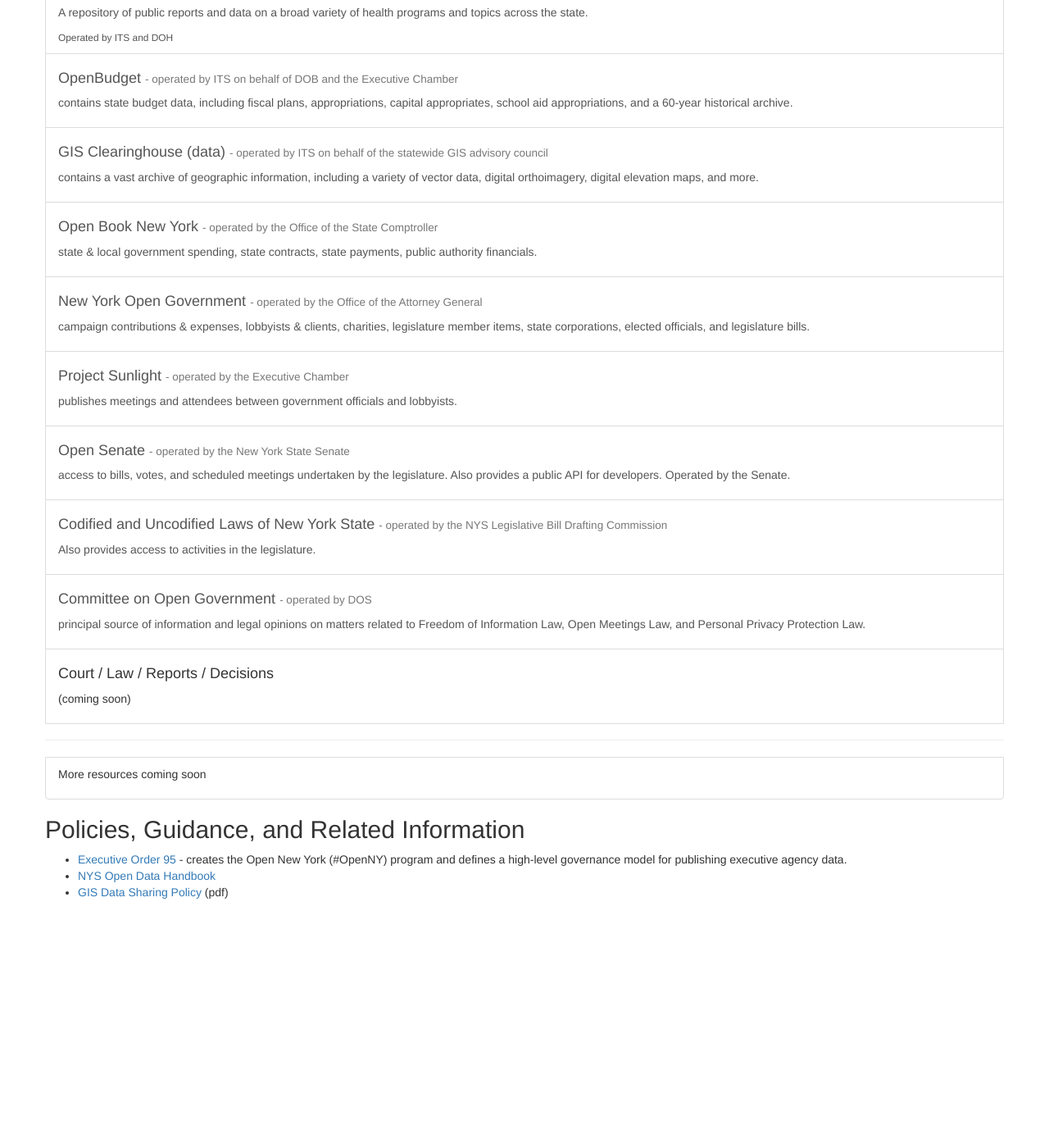
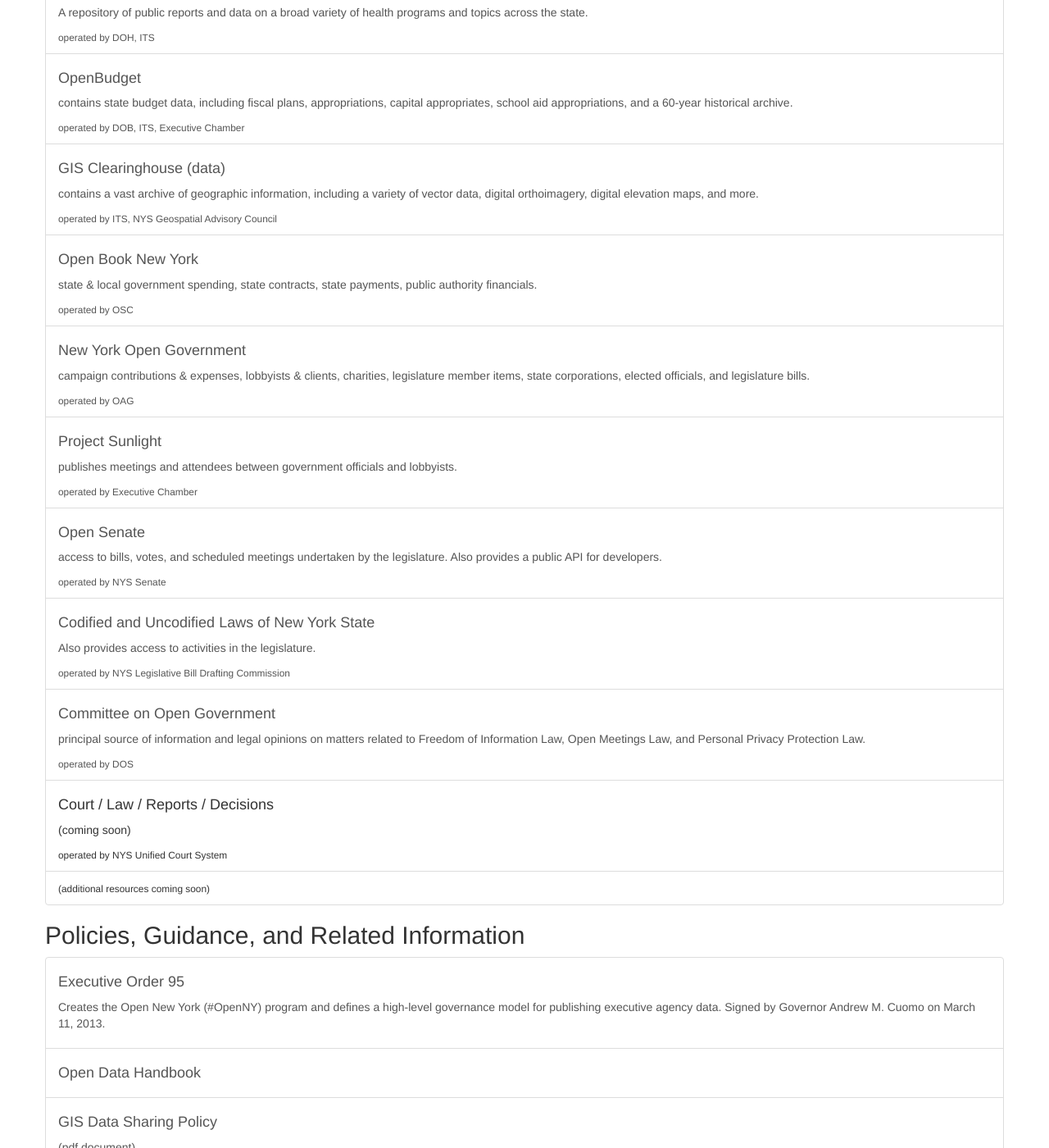
Before and after one commit to technickle/open-data-resources, a Jekyll site: the page built from resources/index.md, in a window 1280 px wide and 1400 px high, scrolled down 364 px. Shown: the whole window at 82% size. Built offline with Jekyll 4.4.1, drawn with Linux system fonts in a browser that asks for light colours; nearby versions of some CDN libraries; before the commit the page ends 1472 px from its top, so only the background shows below that; some of the changed text lies outside the part shown.

Commit message:
Update index.md

```diff
--- a/resources/index.md
+++ b/resources/index.md
@@ -9,56 +9,76 @@ layout: default
   <a class="list-group-item" href="https://data.ny.gov">
     <h4>data.ny.gov</h4>
     <p>Contains data from state agencies, authorities, etc, within the executive branch, including Health Data NY.</p>
-    <small>- Operated by ITS on behalf of the Executive Chamber</small>
+    <small>operated by ITS, Executive Chamber</small>
   </a>
   <a class="list-group-item" href="https://health.data.ny.gov">
     <h4>Health Data NY</h4>
     <p>A repository of public reports and data on a broad variety of health programs and topics across the state.</p>
-    <small>Operated by ITS and DOH</small>
+    <small>operated by DOH, ITS</small>
   </a>
   <a class="list-group-item" href="http://openbudget.ny.gov">
-    <h4>OpenBudget <small>- operated by ITS on behalf of DOB and the Executive Chamber</small></h4>
+    <h4>OpenBudget </h4>
     <p>contains state budget data, including fiscal plans, appropriations, capital appropriates, school aid appropriations, and a 60-year historical archive.</p>
+    <small>operated by DOB, ITS, Executive Chamber</small>
   </a>
   <a class="list-group-item" href="http://gis.ny.gov/gisdata/">
-    <h4>GIS Clearinghouse (data) <small>- operated by ITS on behalf of the statewide GIS advisory council</small></h4>
-    <p>contains a vast archive of geographic information, including a variety of vector data, digital orthoimagery, digital elevation maps, and more. </p>
+    <h4>GIS Clearinghouse (data)</h4>
+    <p>contains a vast archive of geographic information, including a variety of vector data, digital orthoimagery, digital elevation maps, and more.</p>
+    <small>operated by ITS, NYS Geospatial Advisory Council</small>
   </a>
   <a class="list-group-item" href="http://www.openbooknewyork.com/">
-    <h4>Open Book New York <small>- operated by the Office of the State Comptroller</small></h4>
+    <h4>Open Book New York</h4>
     <p>state & local government spending, state contracts, state payments, public authority financials.</p>
+     <small>operated by OSC</small>
   </a>
   <a class="list-group-item" href="http://www.nyopengovernment.com/NYOG/">
-    <h4>New York Open Government <small>- operated by the Office of the Attorney General</small></h4>
+    <h4>New York Open Government</h4>
     <p>campaign contributions & expenses, lobbyists & clients, charities, legislature member items, state corporations, elected officials, and legislature bills.</p>
+    <small>operated by OAG</small>
   </a>
   <a class="list-group-item" href="http://www.projectsunlight.ny.gov/">
-    <h4>Project Sunlight <small>- operated by the Executive Chamber</small></h4>
+    <h4>Project Sunlight</h4>
     <p>publishes meetings and attendees between government officials and lobbyists.</p>
+    <small>operated by Executive Chamber</small>
   </a>
   <a class="list-group-item" href="http://www.nysenate.gov/open">
-    <h4>Open Senate <small>- operated by the New York State Senate</small></h4>
-    <p>access to bills, votes, and scheduled meetings undertaken by the legislature. Also provides a public API for developers. Operated by the Senate.</p>
+    <h4>Open Senate</h4>
+    <p>access to bills, votes, and scheduled meetings undertaken by the legislature. Also provides a public API for developers.</p>
+    <small>operated by NYS Senate</small>
   </a>
   <a class="list-group-item" href="http://public.leginfo.state.ny.us/lawssrch.cgi?NVLWO:">
-    <h4>Codified and Uncodified Laws of New York State <small>- operated by the NYS Legislative Bill Drafting Commission</small></h4>
+    <h4>Codified and Uncodified Laws of New York State</h4>
     <p>Also provides access to activities in the legislature.</p>
+    <small>operated by NYS Legislative Bill Drafting Commission</small>
   </a>
   <a class="list-group-item" href="http://www.dos.ny.gov/coog/">
-    <h4>Committee on Open Government <small>- operated by DOS</small></h4>
+    <h4>Committee on Open Government</h4>
     <p>principal source of information and legal opinions on matters related to Freedom of Information Law, Open Meetings Law, and Personal Privacy Protection Law.</p>
+    <small>operated by DOS</small>
   </a>
   <span class="list-group-item">
     <h4>Court / Law / Reports / Decisions</h4>
     <p>(coming soon)</p>
+    <small>operated by NYS Unified Court System</small>
   </span>
-  <hr />
   <span class="list-group-item">
-    <p>More resources coming soon</p>
+    <small>(additional resources coming soon)</small>
   </span>
 </div>
 
 ## Policies, Guidance, and Related Information
-* [Executive Order 95](http://www.governor.ny.gov/news/no-95-using-technology-promote-transparency-improve-government-performance-and-enhance-citizen) - creates the Open New York (#OpenNY) program and defines a high-level governance model for publishing executive agency data.
-* [NYS Open Data Handbook](http://nys-its.github.io/open-data-handbook/)
-* [GIS Data Sharing Policy](https://www.its.ny.gov/policy/NYS-P10-003.pdf) (pdf)
+
+<div class="list-group">
+  <a class="list-group-item" href="http://www.governor.ny.gov/news/no-95-using-technology-promote-transparency-improve-government-performance-and-enhance-citizen">
+    <h4>Executive Order 95</h4>
+    <p>Creates the Open New York (#OpenNY) program and defines a high-level governance model for publishing executive agency data. Signed by Governor Andrew M. Cuomo on March 11, 2013.</p>
+  </a>
+  <a class="list-group-item" href="http://nys-its.github.io/open-data-handbook/">
+    <h4>Open Data Handbook</h4>
+    <p></p>
+  </a>
+  <a class="list-group-item" href="https://www.its.ny.gov/policy/NYS-P10-003.pdf">
+    <h4>GIS Data Sharing Policy</h4>
+    <p>(pdf document)</p>
+  </a>
+</div>
```
